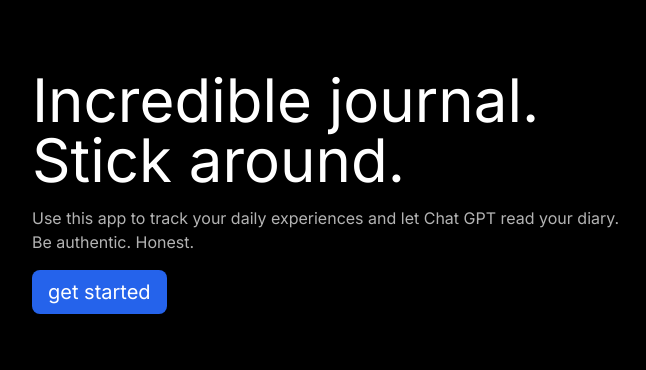
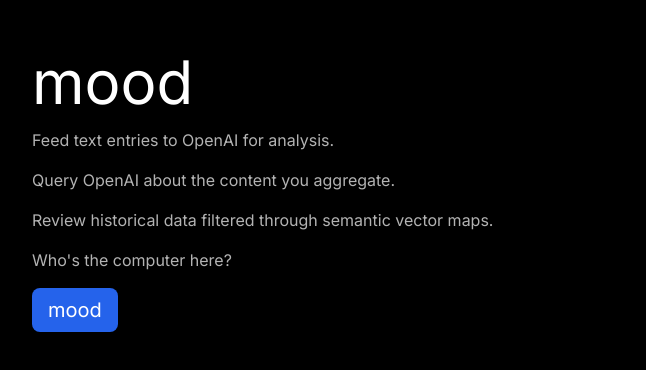
Before and after one commit to AllenJoeG/Mood-nextjs-ai, a Next.js app: page / in a window 1280 px wide. Shown: the part 208-578 px from the top of the page, without its empty margins (308-954 px from the left). Built offline with nearby package versions, Linux system fonts and the light colour scheme; no server answers.

Commit message:
Updated text for Home() splash.

```diff
--- a/app/page.tsx
+++ b/app/page.tsx
@@ -16,12 +16,15 @@
     <div className="w-screen h-screen bg-black flex justify-center items-center text-white">
       {/* square brackets tells Tailwind to use a custom value. mx-auto sets margins centered */}
       <div className="w-full max-w-[600px] mx-auto">
-        <h1 className="text-6xl mb-4">Incredible journal. Stick around.</h1>
+        <h1 className="text-6xl mb-4"> mood</h1>
         {/* text size, text color opacity */}
-        <p className="text=2xl text-white/70 mb-4"> Use this app to track your daily experiences and let Chat GPT read your diary. Be authentic. Honest.</p>
+        <p className="text=2xl text-white/70 mb-4"> Feed text entries to OpenAI for analysis.</p>
+        <p className="text=2xl text-white/70 mb-4"> Query OpenAI about the content you aggregate.</p>
+        <p className="text=2xl text-white/70 mb-4"> Review historical data filtered through semantic vector maps.</p>
+        <p className="text=2xl text-white/70 mb-4"> Who's the computer here?</p>
         <div>
           <Link href={href}>
-            <button className="bg-blue-600 px-4 py-2 rounded-lg text-xl">get started</button>
+            <button className="bg-blue-600 px-4 py-2 rounded-lg text-xl">mood</button>
           </Link>
         </div>
       </div>
```
Also changed, not shown: 1 other file (tests, documents, lock files or other folders).
